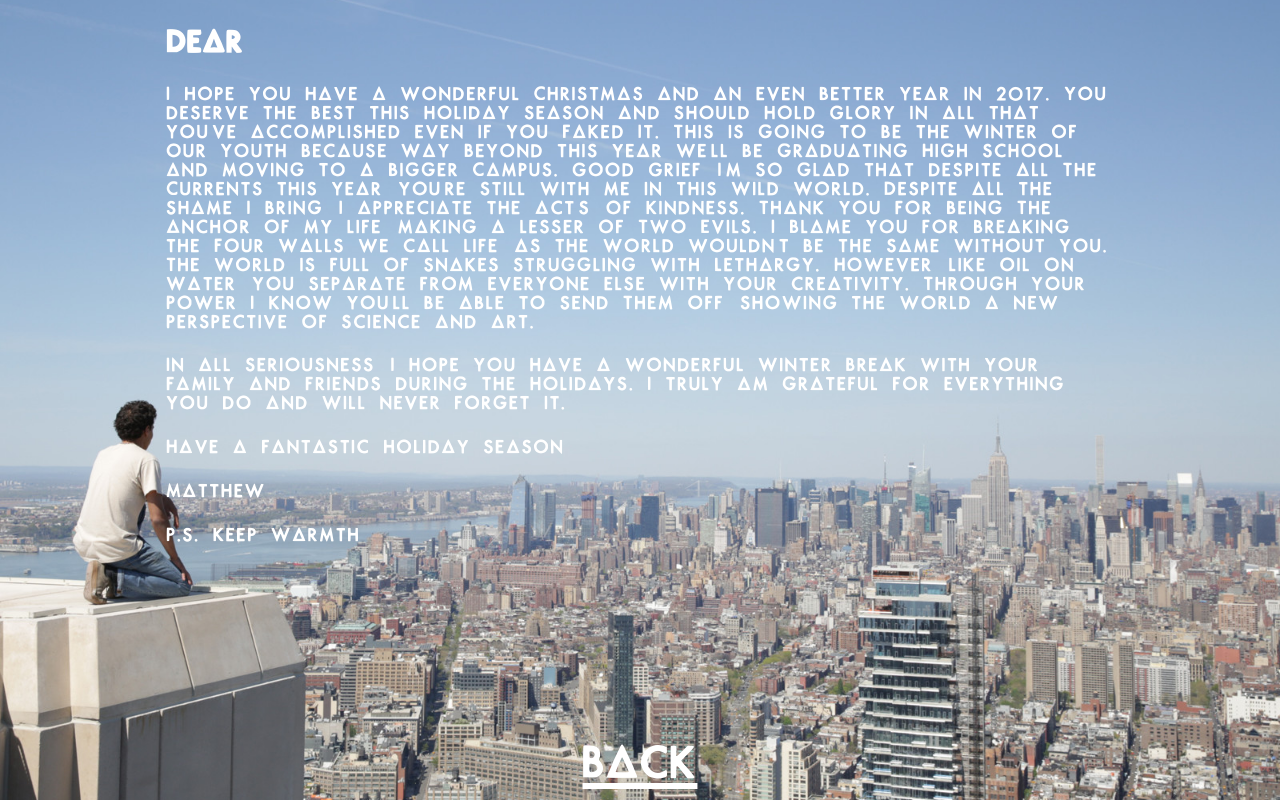
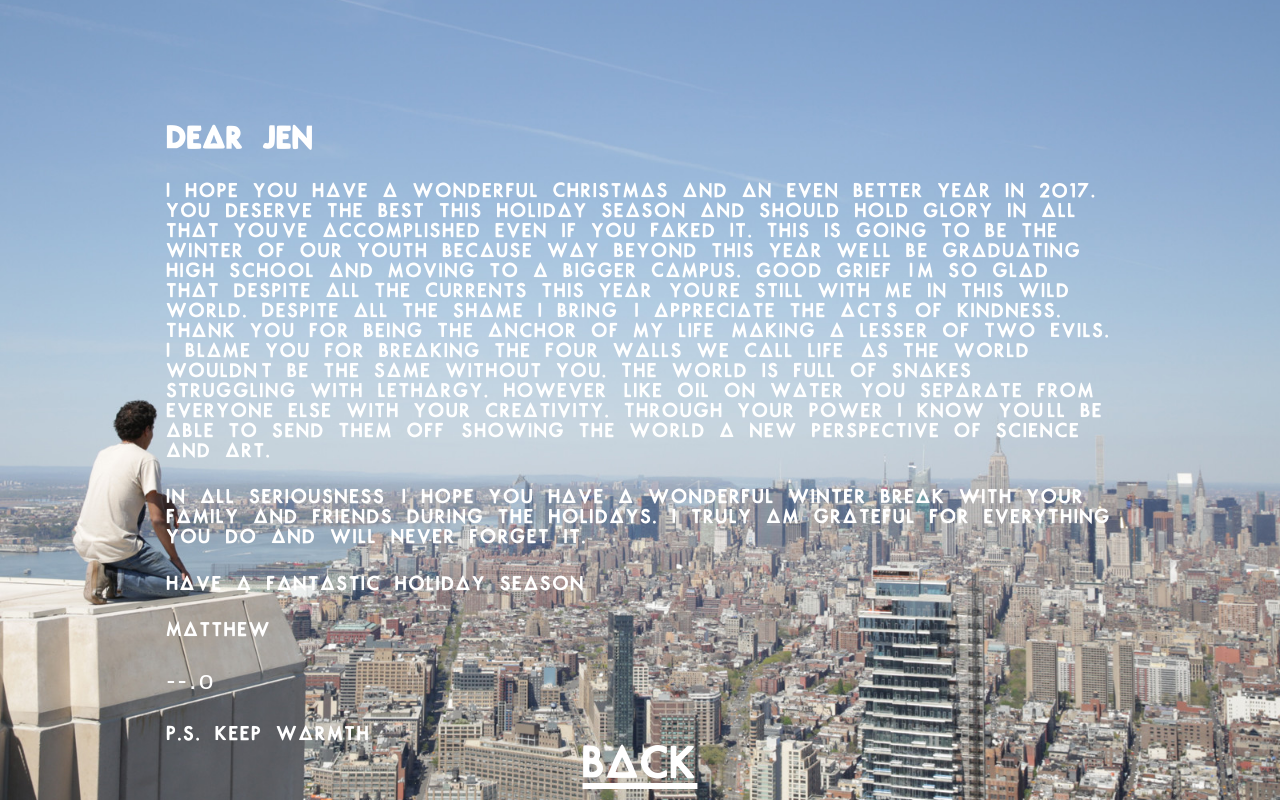
Before and after one commit to MatthewKwong/christmascards, a plain HTML site: page jen/note.html in a window 1280 px wide. Drawn offline with Linux system fonts and the light colour scheme.

Commit message:
edit message to jen

```diff
--- a/jen/note.css
+++ b/jen/note.css
@@ -8,7 +8,7 @@
      background-repeat: none;
      padding: 0;
      margin: 0;
-     overflow: hidden;
+     overflow-x: hidden;
      font-family: 'bastille', sans-serif;
      color: white;
      letter-spacing: 2.5px;
@@ -23,11 +23,12 @@
 
 
  h1 {
+     margin-top:13%;
      font-size: 2.5em;
  }
 
  p{
-     font-size: 1.55em;
+     font-size: 1.65em;
  }
 
  #footer {
--- a/jen/note.html
+++ b/jen/note.html
@@ -1,13 +1,13 @@
 <!DOCTYPE html>
 <html>
-    <link rel="icon" href="wwc-logo.png">
+    <link rel="icon" href="../wwc-logo.png">
 
     <head>
             <link rel="stylesheet" type="text/css" href="note.css">
     <title>Bastille | Christmas Note</title>
     </head>
     <body>
-        <h1>Dear , </h1>
+        <h1>Dear Jen,</h1>
         <p>I hope you have a wonderful Christmas and an even better year in 2017.
         You deserve the best this holiday season and should hold Glory in all that you've
         accomplished even if you Faked It. This is going to be the Winter of Our Youth because
@@ -26,7 +26,7 @@
         <p>Have a fantastic holiday season,</p>
 
 
-        <p>Matthew</p>
+        <p>Matthew <p style="font-family:arial">--.o</p>
 
         <p>P.S. Keep Warmth</p>
 
```
Also changed, not shown: jen/bastille.html (+1 -1 lines), jen/wwc-logo.png (added), 1 other file.
